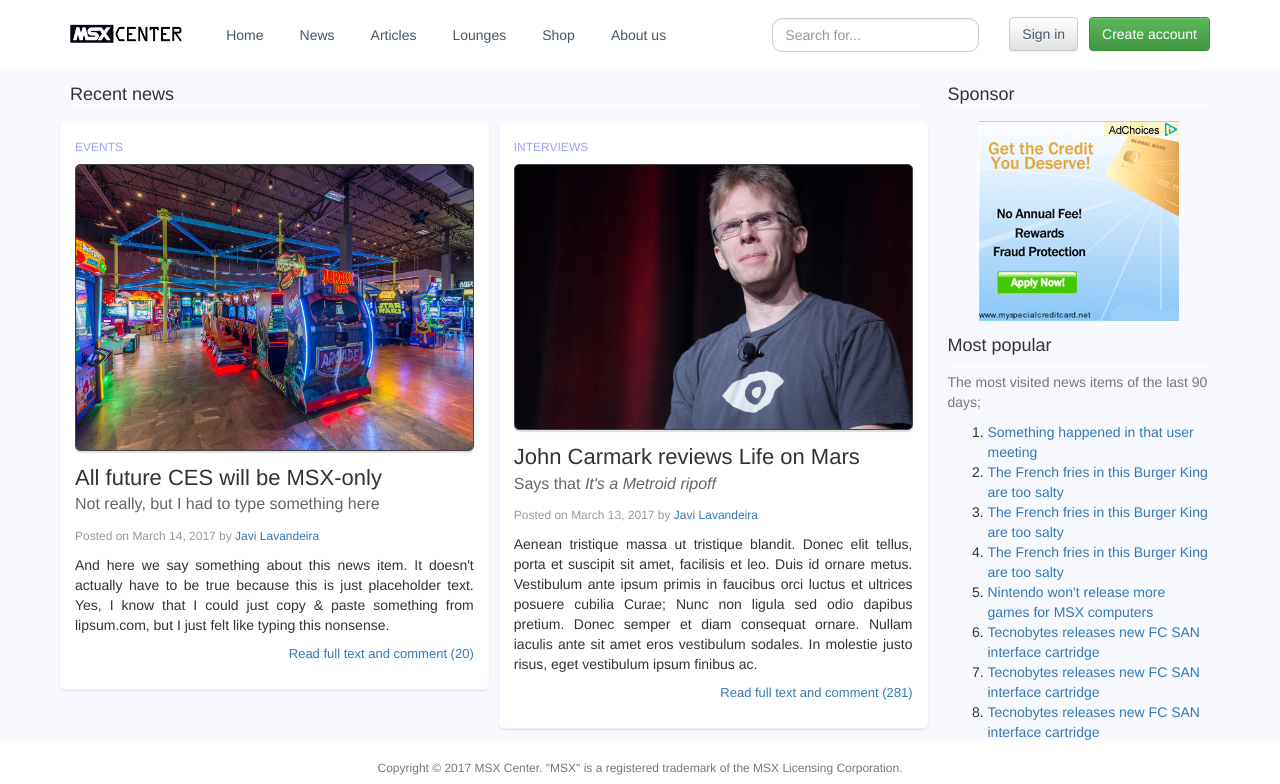
After one commit to javilm/msx-center, a Flask app: page /news in a window 1280 px wide. The commit adds this page. Shown: the top 784 px of the page. Run offline with Flask 2, Linux system fonts and the light colour scheme; parts of the project's set-up code (start-up, migrations or seed data) failed here and were passed over; some libraries are stand-ins or nearby versions.

Commit message:
Completed first version of the news list template.

```diff
--- a/app.py
+++ b/app.py
@@ -793,6 +793,10 @@ def page_main():
 #	else:
 #		return render_template('index.html', active_item='home', user=None)
 
+########################
+## SIGNIN AND SIGNOUT ##
+########################
+
 @app.route('/signin', methods=['GET', 'POST'])
 def page_signin():
 	# If the user is already signed in but comes here anyway, redirect to the front page
@@ -813,6 +817,10 @@ def page_signin():
 def page_signout():
 	session.pop('user_id', None)
 	return redirect_to_next()
+
+###################################
+## SIGNUP AND ACCOUNT ACTIVATION ##
+###################################
 
 # Account creation process:
 #
@@ -975,6 +983,10 @@ def page_activate():
 
 			# Redirect to the main page
 			return redirect(url_for('page_main'))
+
+##############################
+## RESET FORGOTTEN PASSWORD ##
+##############################
 
 # Password reset. This is very similar to the account activation function.
 #
@@ -1103,6 +1115,10 @@ def page_verifypasswordreset():
 			# Redirect to the main page
 			return redirect(url_for('page_main'))
 
+##########################
+## CONVERSATION LOUNGES ##
+##########################
+
 @app.route('/lounges', methods=['GET'])
 def page_lounges_list():
 	session['next'] = url_for('page_lounges_list')
@@ -1356,6 +1372,10 @@ def send_image(image_id, dummy_filename):
 	else:
 		abort(404)
 
+####################
+## MEMBER PROFILE ##
+####################
+
 @app.route('/member/<int:member_id>/<string:slug>')
 def page_member(member_id, slug):
 	# Note: in the context of this route, the "user" is the logged in user, and the "member" is
@@ -1583,6 +1603,19 @@ def page_member_edit_profile_success():
 
 	return render_template('member/member_edit_profile_success.html', user=user)
 
+##########
+## NEWS ##
+##########
+
+@app.route('/news', methods=['GET'])
+def page_news():
+	session['next'] = url_for('page_news')
+
+	# Get the signed in User (if there's one), or None
+	user = User.get_signed_in_user()
+
+	return render_template('news/news-list.html', user=user)
+
 ###########################
 ## ADMINISTRATION ROUTES ##
 ###########################
@@ -1613,7 +1646,7 @@ def page_admin_news():
 		if not user.is_staff and not user.is_superuser:
 			abort(401)
 
-	return render_template('admin/dashboard.html', user=user, active='news')
+	return render_template('admin/news.html', user=user, active='news')
 
 @app.route('/admin/articles', methods=['GET'])
 def page_admin_articles():
@@ -1627,7 +1660,7 @@ def page_admin_articles():
 		if not user.is_staff and not user.is_superuser:
 			abort(401)
 
-	return render_template('admin/dashboard.html', user=user, active='articles')
+	return render_template('admin/articles.html', user=user, active='articles')
 
 @app.route('/admin/lounges', methods=['GET'])
 def page_admin_lounges():
@@ -1641,7 +1674,7 @@ def page_admin_lounges():
 		if not user.is_staff and not user.is_superuser:
 			abort(401)
 
-	return render_template('admin/dashboard.html', user=user, active='lounges')
+	return render_template('admin/lounges.html', user=user, active='lounges')
 
 @app.route('/admin/members', methods=['GET'])
 def page_admin_members():
@@ -1655,7 +1688,7 @@ def page_admin_members():
 		if not user.is_staff and not user.is_superuser:
 			abort(401)
 
-	return render_template('admin/dashboard.html', user=user, active='members')
+	return render_template('admin/members.html', user=user, active='members')
 
 @app.route('/admin/domains', methods=['GET'])
 def page_admin_domains():
@@ -1669,7 +1702,7 @@ def page_admin_domains():
 		if not user.is_staff and not user.is_superuser:
 			abort(401)
 
-	return render_template('admin/dashboard.html', user=user, active='domains')
+	return render_template('admin/domains.html', user=user, active='domains')
 
 #################################
 ## NON-SERVICEABLE PARTS BELOW ##
--- /dev/null
+++ b/static/css/news.css
@@ -0,0 +1,60 @@
+.news-item h5 {
+  font-size:12px;
+  margin-bottom:10px;
+  color:#a0a0ff;
+  margin-top:5px;
+}
+
+.news-item h3 {
+  font-size:22px;
+  margin-top:15px;
+  margin-bottom:5px;
+}
+
+.news-item h4 {
+  font-size:16px;
+  margin-top:5px;
+  color:#666;
+  margin-bottom:15px;
+}
+
+.news-section-divider {
+  margin-top:15px;
+  border-bottom:1px solid #eef;
+  padding-bottom:5px;
+}
+
+.news-item-date {
+  font-size:12px;
+  color:#999;
+}
+
+.news-item-body {
+  font-size:14px;
+}
+
+.news-item {
+  border-bottom:1px solid #eef;
+  background-color:#fff;
+  box-shadow:0px 1px 2px #ddf;
+  margin-bottom:15px;
+  padding:15px;
+  border-radius:5px;
+}
+
+.news-item-comment {
+  margin-top:10px;
+  margin-bottom:10px;
+  font-size:small;
+}
+
+.news-column {
+  padding-left:5px;
+  padding-right:5px;
+}
+
+.news-item img {
+  border-radius:5px;
+  box-shadow:0px 2px 1px #ddd;
+  border:1px solid #444;
+}
--- /dev/null
+++ b/templates/admin/articles.html
@@ -0,0 +1,6 @@
+{% extends "layout/admin-base.html" %}
+{% block title %}MSX Center Administration - Articles{% endblock %}
+{% block content %}
+<h1 class="page-header">Articles</h1>
+Something goes here
+{% endblock %}
--- a/templates/admin/dashboard.html
+++ b/templates/admin/dashboard.html
@@ -1,5 +1,6 @@
 {% extends "layout/admin-base.html" %}
 {% block title %}MSX Center Administration - Dashboard{% endblock %}
 {% block content %}
+<h1 class="page-header">Dashboard</h1>
 Something goes here
 {% endblock %}
--- /dev/null
+++ b/templates/admin/domains.html
@@ -0,0 +1,6 @@
+{% extends "layout/admin-base.html" %}
+{% block title %}MSX Center Administration - Domains{% endblock %}
+{% block content %}
+<h1 class="page-header">Domains</h1>
+Something goes here
+{% endblock %}
--- /dev/null
+++ b/templates/admin/lounges.html
@@ -0,0 +1,6 @@
+{% extends "layout/admin-base.html" %}
+{% block title %}MSX Center Administration - Lounges{% endblock %}
+{% block content %}
+<h1 class="page-header">Lounges</h1>
+Something goes here
+{% endblock %}
--- /dev/null
+++ b/templates/admin/members.html
@@ -0,0 +1,6 @@
+{% extends "layout/admin-base.html" %}
+{% block title %}MSX Center Administration - Members{% endblock %}
+{% block content %}
+<h1 class="page-header">Members</h1>
+Something goes here
+{% endblock %}
--- /dev/null
+++ b/templates/admin/news.html
@@ -0,0 +1,6 @@
+{% extends "layout/admin-base.html" %}
+{% block title %}MSX Center Administration - News{% endblock %}
+{% block content %}
+<h1 class="page-header">News</h1>
+Something goes here
+{% endblock %}
--- a/templates/index.html
+++ /dev/null
@@ -1,6 +0,0 @@
-{% extends "layout/template-base.html" %}
-{% block title %}MSX Center - Main{% endblock %}
-{% block content %}
-<h1>MSX Center</h1>
-<p>This is the index page</p>
-{% endblock %}
--- a/templates/layout/admin-base.html
+++ b/templates/layout/admin-base.html
@@ -22,7 +22,7 @@
     <div class="container-fluid" id="container-admin">
         <div class="row">
 			{{ admin_macros.admin_sidebar(active=active) }}
-            <div class="col-lg-10 col-md-10 col-sm-9 col-xs-9 admin-content">
+            <div class="col-lg-10 col-md-10 col-sm-9 col-xs-9 col-lg-offset-2 col-md-offset-2 col-sm-offset-3 col-xs-offset-3 admin-content">
 				{% block content %}{% endblock %}
             </div>
         </div>
--- a/templates/macros/macros.html
+++ b/templates/macros/macros.html
@@ -9,9 +9,9 @@
             <div class="collapse navbar-collapse" id="navcol-1">
                 <ul class="nav navbar-nav">
                     <li {% if active_item == 'home' %}class="active"{% endif %}role="presentation"><a href="#">Home </a></li>
-                    <li {% if active_item == 'news' %}class="active"{% endif %}role="presentation"><a href="#">News </a></li>
+                    <li {% if active_item == 'news' %}class="active"{% endif %}role="presentation"><a href="{{ url_for('page_news') }}">News </a></li>
                     <li {% if active_item == 'arti' %}class="active"{% endif %}role="presentation"><a href="#">Articles </a></li>
-                    <li {% if active_item == 'loun' %}class="active"{% endif %}role="presentation"><a href="/lounges">Lounges </a></li>
+                    <li {% if active_item == 'loun' %}class="active"{% endif %}role="presentation"><a href="{{ url_for('page_lounges_list') }}">Lounges </a></li>
                     <li {% if active_item == 'shop' %}class="active"{% endif %}role="presentation"><a href="#">Shop </a></li>
                     <li {% if active_item == 'abou' %}class="active"{% endif %}role="presentation"><a href="#">About us</a></li>
                 </ul>
--- /dev/null
+++ b/templates/news/news-list.html
@@ -0,0 +1,105 @@
+{% extends "layout/template-base.html" %}
+
+{% block title %}MSX Center - News{% endblock %}
+
+{% block extracss %}
+    <link rel="stylesheet" href="/static/css/news.css">
+{% endblock %}
+
+{% macro news_sidebar_most_popular() %}
+<h4 class="news-section-divider">Most popular</h4>
+<p class="text-muted">The most visited news items of the last 90 days;</p>
+<ol>
+	<li><a href="#">Something happened in that user meeting</a></li>
+	<li><a href="#">The French fries in this Burger King are too salty</a></li>
+	<li><a href="#">The French fries in this Burger King are too salty</a></li>
+	<li><a href="#">The French fries in this Burger King are too salty</a></li>
+	<li><a href="#">Nintendo won't release more games for MSX computers</a></li>
+	<li><a href="#">Tecnobytes releases new FC SAN interface cartridge</a></li>
+	<li><a href="#">Tecnobytes releases new FC SAN interface cartridge</a></li>
+	<li><a href="#">Tecnobytes releases new FC SAN interface cartridge</a></li>
+	<li><a href="#">The msx.org web server found dead under a bridge (again)</a></li>
+	<li><a href="#">The msx.org web server found dead under a bridge (again)</a></li>
+</ol>
+{% endmacro %}
+
+{% macro news_sidebar_sponsor() %}
+<h4 class="news-section-divider">Sponsor</h4>
+<div class="text-center"><img src="/static/img/Ads/googleads-200x200.png"></div>
+{% endmacro %}
+
+{% macro news_sidebar_archive() %}
+<h4 class="news-section-divider">News archive </h4>
+<ul>
+	<li><a href="#">March 2017 (12 items)</a></li>
+	<li><a href="#">February 2017 (8 items)</a></li>
+	<li><a href="#">January 2017 (1 item)</a></li>
+	<li><a href="#">December 2016 (15 items)</a></li>
+</ul>
+{% endmacro %}
+
+{% macro news_item(category=None, image_url=None, headline=None, subhead=None, date=None, author=None, body=None, url=None, num_comments=None, is_full=False) %}
+<div class="col-lg-6 col-md-6 col-sm-6 col-xs-12 news-column">
+	<div class="news-item">
+		{% if category %}<h5 class="text-uppercase">{{ category }}</h5>{% endif %}
+		{% if image_url %}<img src="{{ image_url }}" class="img-responsive">{% endif %}
+		<h3>{{ headline|safe }}</h3>
+		{% if subhead %}<h4>{{ subhead|safe }}</h4>{% endif %}
+		{# XXX <p class="news-item-date">Posted on {{ date.strftime('%b %-d, %Y') }} by <a href="#">{{ author.name }}</a></p> #}{# replace author with author.name and a link to this member's profile after passing an actual user object #}
+		<p class="news-item-date">Posted on {{ date }} by <a href="#">{{ author }}</a></p>
+		<div class="news-item-body text-justify">{{ body|safe }}</div>
+		<div class="news-item-comment text-right">
+		{% if is_full %}
+			{% if num_comments %}
+				<span><i class="fa fa-comment"></i> <a href="#">Read comments ({{ num_comments }})</a></span>
+			{% else %}
+				<span><i class="fa fa-pencil"></i> <a href="#">Write a comment</a></span>
+			{% endif %}
+		{% else %}
+			<span><i class="fa fa-comment"></i> <a href="#">Read full text and comment ({{ num_comments }})</a></span>
+		{% endif %}
+		</div>
+	</div>
+</div>
+{% endmacro %}
+
+
+{% block content %}
+<div class="row">
+	<div class="col-lg-9 col-md-9 col-sm-12 col-xs-12">
+		<h4 class="news-section-divider">Recent news</h4>
+		<div class="row">
+			{{ news_item(category="Events", image_url="/static/img/Articles/article4.jpg", headline="All future CES will be MSX-only", subhead="Not really, but I had to type something here", date="March 14, 2017", author="Javi Lavandeira", body="<p>And here we say something about this news item. It doesn't actually have to be true because this is just placeholder text. Yes, I know that I could just copy & paste something from lipsum.com, but I just felt like typing this nonsense.</p>", num_comments=20, is_full=False) }}
+			{{ news_item(category="Interviews", image_url="/static/img/Articles/carmack.jpg", headline="John Carmark reviews Life on Mars", subhead="Says that <em>It's a Metroid ripoff</em>", date="March 13, 2017", author="Javi Lavandeira", body="<p>Aenean tristique massa ut tristique blandit. Donec elit tellus, porta et suscipit sit amet, facilisis et leo. Duis id ornare metus. Vestibulum ante ipsum primis in faucibus orci luctus et ultrices posuere cubilia Curae; Nunc non ligula sed odio dapibus pretium. Donec semper et diam consequat ornare. Nullam iaculis ante sit amet eros vestibulum sodales. In molestie justo risus, eget vestibulum ipsum finibus ac. </p>", num_comments=281, is_full=False) }}
+		</div>
+		<div class="row">
+			{{ news_item(category="Games", image_url="/static/img/Articles/article2.jpg", headline="PAC-MAN's ghosts migrate to Canada", subhead="Sick of Donald Trump", date="March 12, 2017", author="Javi Lavandeira", body="<p>Aenean tristique massa ut tristique blandit. Donec elit tellus, porta et suscipit sit amet, facilisis et leo. Duis id ornare metus. Vestibulum ante ipsum primis in faucibus orci luctus et ultrices posuere cubilia Curae; Nunc non ligula sed odio dapibus pretium. Donec semper et diam consequat ornare. Nullam iaculis ante sit amet eros vestibulum sodales. In molestie justo risus, eget vestibulum ipsum finibus ac. </p>", num_comments=0, is_full=False) }}
+			{{ news_item(category="Drugs", image_url="/static/img/Articles/article3.jpg", headline="Super Mario Bros mushrooms give a super high", subhead=None, date="March 11, 2017", author="Javi Lavandeira", body="<p>Aenean tristique massa ut tristique blandit. Donec elit tellus, porta et suscipit sit amet, facilisis et leo. Duis id ornare metus. Vestibulum ante ipsum primis in faucibus orci luctus et ultrices posuere cubilia Curae; Nunc non ligula sed odio dapibus pretium. Donec semper et diam consequat ornare. Nullam iaculis ante sit amet eros vestibulum sodales. In molestie justo risus, eget vestibulum ipsum finibus ac. </p>", num_comments=0, is_full=False) }}
+		</div>
+	</div>
+
+	{# sidebar #}
+	<div class="col-lg-3 col-md-3 col-sm-12 col-xs-12">
+		{{ news_sidebar_sponsor() }}
+		{{ news_sidebar_most_popular() }}
+		{{ news_sidebar_archive() }}
+	</div>
+</div>
+
+{# pagination #}
+<div class="row">
+	<div class="col-md-12">
+		<nav>
+			<ul class="pagination">
+				<li><a aria-label="Previous"><span aria-hidden="true">«</span></a></li>
+				<li><a>1</a></li>
+				<li><a>2</a></li>
+				<li><a>3</a></li>
+				<li><a>4</a></li>
+				<li><a>5</a></li>
+				<li><a aria-label="Next"><span aria-hidden="true">»</span></a></li>
+			</ul>
+		</nav>
+	</div>
+</div>
+{% endblock %}
```
Also changed, not shown: static/css/admin.css (+12 -0 lines), static/img/Ads/googleads-200x200.png (added), static/img/Ads/googleads-250x250.png (added), static/img/Ads/googleads-300x250.png (added), static/js/jquery.matchHeight.js (deleted), 1 other file.
